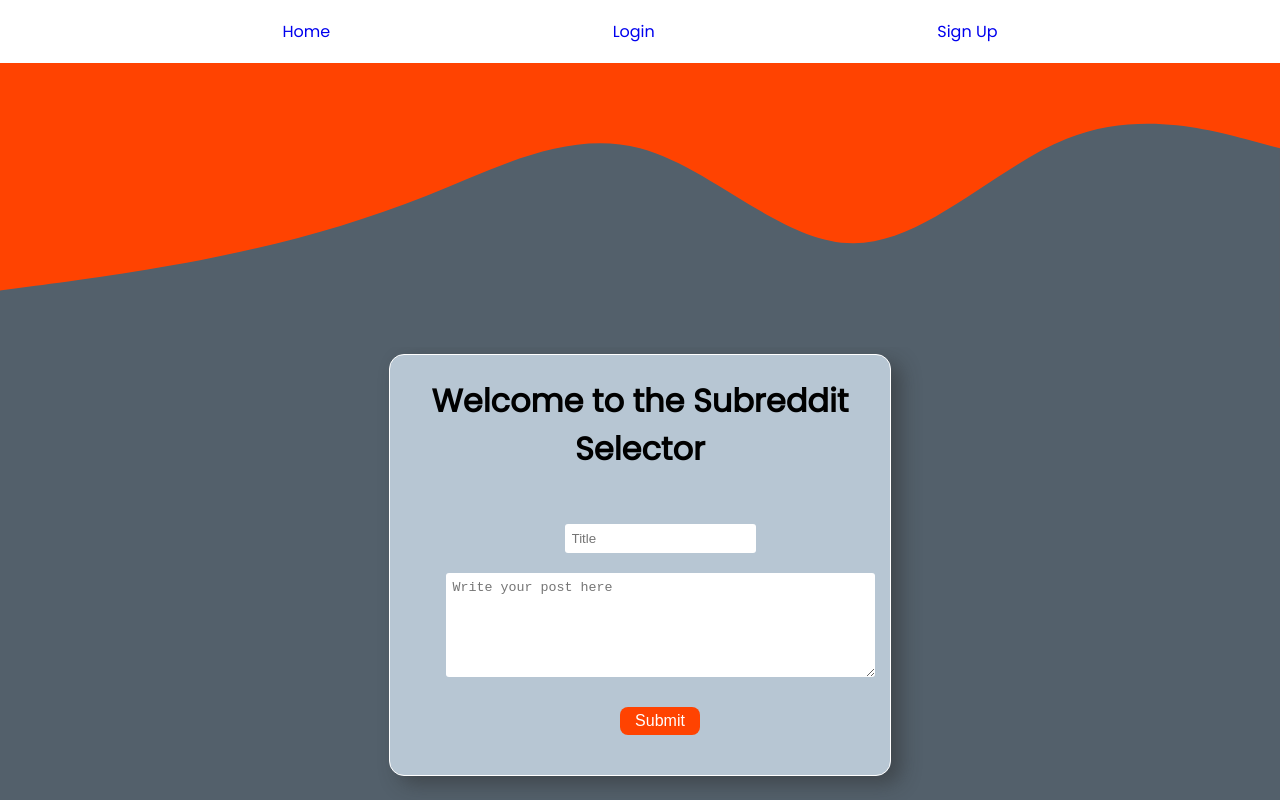
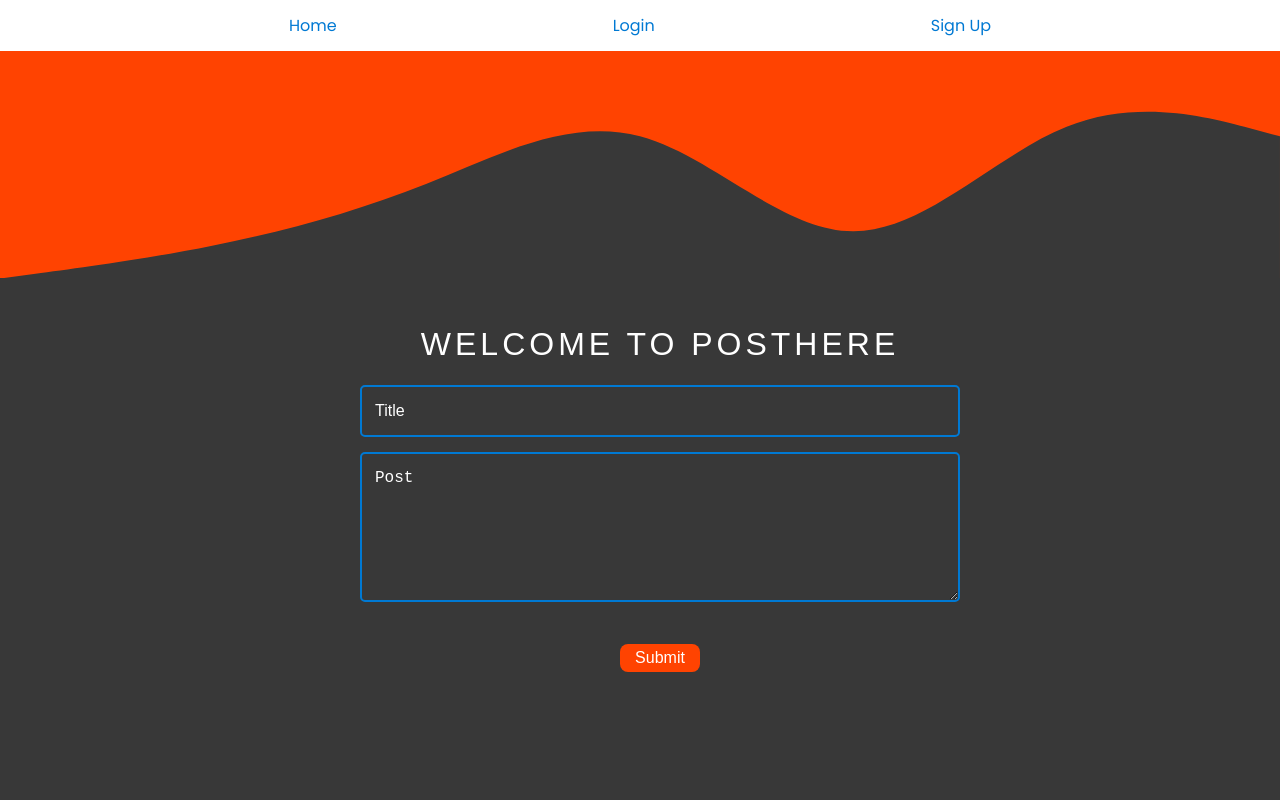
Before and after one commit to post-here-subreddit-picker/FE-repo, a React (Create React App) app in the folder subreddit-picker/: page /home in a window 1280 px wide. Built offline with nearby package versions, Linux system fonts and the light colour scheme; sample sign-in values are in the browser's storage.

Commit message:
adding validation, get request and styling to home page

```diff
--- a/subreddit-picker/src/App.css
+++ b/subreddit-picker/src/App.css
@@ -3,15 +3,11 @@
 .App {
   text-align: center;
   font-family: 'Poppins', sans-serif;
-  /* height:60vh; */
 }
 
  body {
-  background-color: #53606b;
-  height:100vh;
-  overflow:hidden;
+  background-color: #383838;
 }
-
 
 .main-color {
   color: #FF4301
--- a/subreddit-picker/src/App.js
+++ b/subreddit-picker/src/App.js
@@ -3,7 +3,7 @@
 import {Route, Switch, Link } from "react-router-dom"
 import FormikLogin from "./components/Login"
 import SignUp from "./components/SignUp"
-import Home from "./components/Home"
+import FormikHome from "./components/Home"
 import Nav from "./components/Nav"
 import './App.css';
 import Image from "./components/Image"
@@ -17,7 +17,7 @@
       <Route exact path="/" component={FormikLogin} />
       <Route exact path="/sign-up" component={SignUp} />
       {/* <PrivateRoute path="/home" component={Home} /> this is where i'm typing */}
-      <PrivateRoute path="/home" component={Home} />
+      <PrivateRoute path="/home" component={FormikHome} />
       </Switch>
     </div>
   );
--- a/subreddit-picker/src/components/Home.js
+++ b/subreddit-picker/src/components/Home.js
@@ -1,86 +1,164 @@
-import React, {useState} from 'react'
+import React, {useState, useEffect} from 'react'
 import styled from "styled-components"
+import Axios from "axios"
+import {withFormik, Form, Field} from "formik"
+import * as Yup from "yup"
 
 //styles
 const FormDiv = styled.div`
-width:500px;
+width:600px;
   margin:auto;
-  border-radius: 15px;
-  margin-bottom:220px;
-  background:rgba(194, 210, 223, 0.9);
-  border:1px solid white;
-  box-shadow: 10px 8px 20px #2b2b2b7c;
+  display:flex;
+  flex-direction:column;
+  margin-bottom:40px;
+
+  h1{
+    color:#ffffff;
+    font-weight:400;
+    font-family: 'Poppins:600', sans-serif;
+    text-transform: uppercase;
+    letter-spacing: 4px;
+  }
 `
 
-const FormStyle = styled.form`
+const FormStyle = styled(Form)`
     display:flex;
     flex-direction: column;
     padding:20px;
     align-items: center;
     width:100%;
 `
-const Input = styled.input`
-  margin:10px;
-  padding:7px;
-  display: flex;
-  border-style: none;
-  border-radius: 3px;
+const Input = styled(Field)`
+  color:white;
+  font-size: 1rem;
+  border-radius: 5px;
+  line-height: 22px;
+  background:none;
+  outline:none;
+  border:2px solid #0079d3;
+  transition: all 0.3s;
+  padding: 13px;
+  margin-bottom: 15px;
+  width:100%;
+  box-sizing: border-box;
+
+  :focus {
+  border:2px solid white;
+  }
+
+  ::placeholder{
+        color:white;
+    }
 `
-const TextArea = styled.textarea`
-  margin:10px;
-  padding:7px;
-  display: flex;
-  border-style: none;
-  border-radius: 3px;
+
+const Label = styled.label`
+  width:100%;
+`
+
+const TextArea = styled(Field)`
+  height: 150px;
+  line-height: 150%;
+  resize:vertical;
+  color:white;
+  font-weight:500;
+  font-size: 1rem;
+  border-radius: 5px;
+  line-height: 22px;
+  background:none;
+  outline:none;
+  border:2px solid #0079d3;
+  transition: all 0.3s;
+  padding: 13px;
+  margin-bottom: 15px;
+  width:100%;
+  box-sizing: border-box;
+
+  :focus {
+  border:2px solid white;
+  }
+
+  ::placeholder{
+        color:white;
+        font-weight:400;
+
+}
 `
 const Button = styled.button`
-   color:white;
+  color:white;
   border-style: none;
   border-radius: 8px;
   background:#FF4301;
   padding:5px 15px;
   margin:20px;
   font-size:1rem;
+
+  &:hover{
+    background:white;
+    color:#FF4301;
+    transition: all 0.3s ease-in;
+    cursor:pointer;
+}
 `
 
 
 
-export default function Home() {
+function Home({values, errors, touched, status}) {
 
     const [newPost, setNewPost] = useState({
         title: "",
         body: ""
     });
+
     const [pastPosts, setpastPosts] = useState([]);
 
-    const handleChange = e => {
-        setNewPost({
-            ...newPost,
-            [e.target.name]: [e.target.value]
-        })
-    }
+
+    //fetch posts
+    // useEffect(() => {
+    //   Axios.get("http://post-here3.herokuapp.com/api/users")
+    //   .then(response => {
+    //     console.log(response)
+    //   })
+    //   .catch(error => {
+    //     console.log(error)
+    //   })
+    // }, [])
+
+
     return (
         <FormDiv>
-            <h1>Welcome to the Subreddit Selector </h1>
             <FormStyle>
-            <Input
-             type="text"
-             name="title"
-             placeholder="Title"
-             value={newPost.title}
-             onChange={handleChange}
-             />
-            <TextArea
-            type="text"
-            name="redditPost"
-            placeholder="Write your post here"
-            value={newPost.body}
-            onChange={handleChange}
-            rows="6"
-            cols="50"
-            />
-            <Button>Submit</Button>
+            <h1>Welcome to PostHere</h1>
+
+            <Label>
+              <Input type="text" name="title" placeholder="Title"/>
+              {touched.title && errors.title && (<p>{errors.title}</p>)}
+            </Label>
+
+             <Label>
+                <TextArea component="textarea" type="text" name="body" placeholder="Post" rows="6" cols="50"/>
+                {touched.body && errors.body && (<p>{errors.body}</p>)}
+            </Label>
+
+            <Button type="submit">Submit</Button>
             </FormStyle>
         </FormDiv>
     )
 }
+
+
+//validation setup
+const FormikHome = withFormik({
+  mapPropsToValues(title, body){
+      return{
+          title: "",
+          body: ""
+      }
+  },
+  //validation set up with error messages
+  validationSchema: Yup.object().shape({
+      title: Yup.string().required("Title is required"),
+      body: Yup.string().required("Content is required"),
+  }),
+
+}) (Home)
+export default FormikHome
--- a/subreddit-picker/src/components/Image.js
+++ b/subreddit-picker/src/components/Image.js
@@ -4,7 +4,7 @@
     return (
         <div>
             <div className="upper">
-      <svg xmlns="http://www.w3.org/2000/svg" viewBox="0 0 1440 320"><path fill="#53606b" fill-opacity="1" d="M0,256L40,250.7C80,245,160,235,240,218.7C320,203,400,181,480,149.3C560,117,640,75,720,96C800,117,880,203,960,202.7C1040,203,1120,117,1200,85.3C1280,53,1360,75,1400,85.3L1440,96L1440,320L1400,320C1360,320,1280,320,1200,320C1120,320,1040,320,960,320C880,320,800,320,720,320C640,320,560,320,480,320C400,320,320,320,240,320C160,320,80,320,40,320L0,320Z"></path></svg>
+      <svg xmlns="http://www.w3.org/2000/svg" viewBox="0 0 1440 255"><path fill="#383838" fill-opacity="1" d="M0,256L40,250.7C80,245,160,235,240,218.7C320,203,400,181,480,149.3C560,117,640,75,720,96C800,117,880,203,960,202.7C1040,203,1120,117,1200,85.3C1280,53,1360,75,1400,85.3L1440,96L1440,320L1400,320C1360,320,1280,320,1200,320C1120,320,1040,320,960,320C880,320,800,320,720,320C640,320,560,320,480,320C400,320,320,320,240,320C160,320,80,320,40,320L0,320Z"></path></svg>
       </div>
         </div>
     )
--- a/subreddit-picker/src/components/Login.js
+++ b/subreddit-picker/src/components/Login.js
@@ -107,7 +107,7 @@
                         placeholder="username"
                         autoComplete="off"
                           />
-                        {touched.email && errors.email && (<p>{errors.email}</p>)}
+                        {touched.username && errors.username && (<p>{errors.username}</p>)}
                     </label>
 
                     <label>
@@ -133,13 +133,13 @@
 const FormikLogin = withFormik({
     mapPropsToValues(username, password){
         return{
-            username: username || "",
+            username: "",
             password: ""
         }
     },
     //validation set up with error messages
     validationSchema: Yup.object().shape({
-        username: Yup.string().required("username is required"),
+        username: Yup.string().required("Username is required"),
         password: Yup.string().required("Password is required"),
     }),
     //POSTing values submitted, to axios site
--- a/subreddit-picker/src/components/Nav.js
+++ b/subreddit-picker/src/components/Nav.js
@@ -8,13 +8,14 @@
 
 const NavBar = styled.nav`
     background:white;
-    height:63px;
+    padding:13px;
     display:flex;
     align-items:center;
     justify-content:space-evenly;
 
     a{
         text-decoration:none;
+        color:#0079d3;
     }
 `
 
--- a/subreddit-picker/src/components/SignUp.js
+++ b/subreddit-picker/src/components/SignUp.js
@@ -93,7 +93,7 @@
                 <h2>Sign Up</h2>
                 <FormStyle autoComplete="off">
                     <label>
-                        Username:
+                        Username
                         <Inputs
                         className="inputs"
                         type="text"
@@ -105,7 +105,7 @@
                     </label>
 
                     <label>
-                        Password:
+                        Password
                         <Inputs
                         className="inputs"
                         type="password"
@@ -134,7 +134,7 @@
     },
     //validation set up with error messages
     validationSchema: Yup.object().shape({
-        username: Yup.string().required("Email is required"),
+        username: Yup.string().required("Username is required"),
         password: Yup.string().required("Password is required"),
     }),
     //POSTing values submitted, to axios site
```
